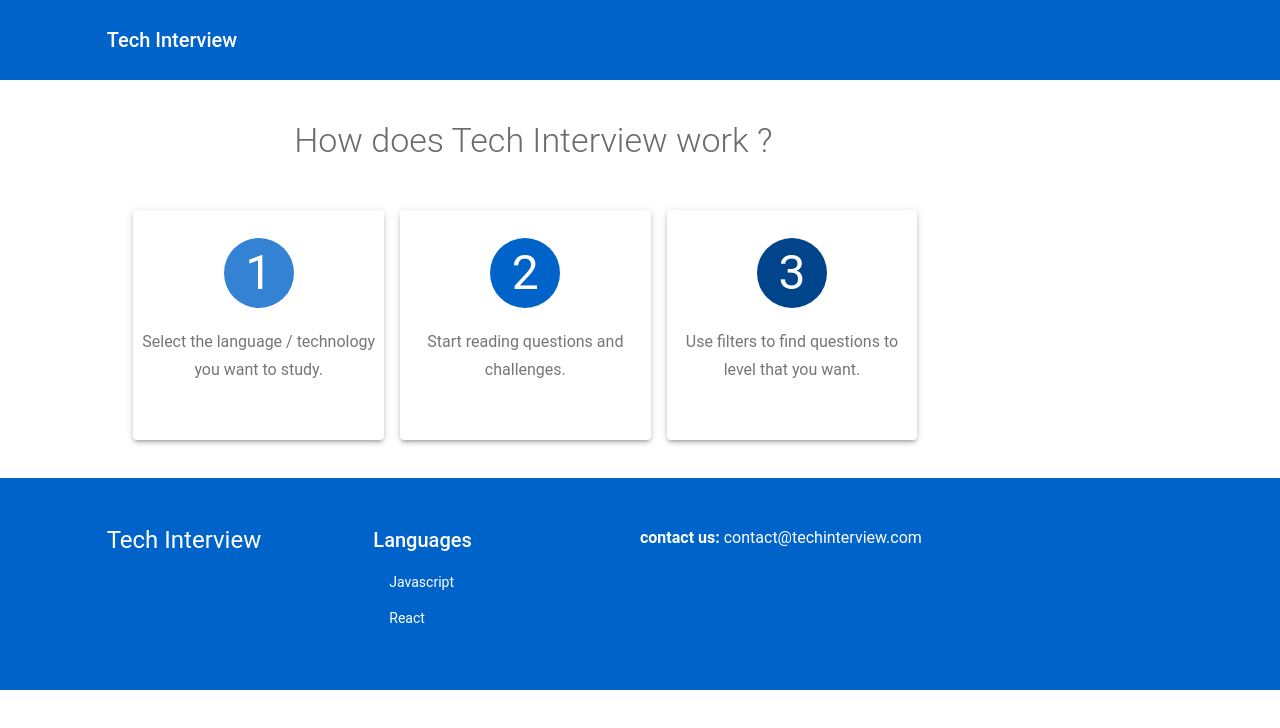
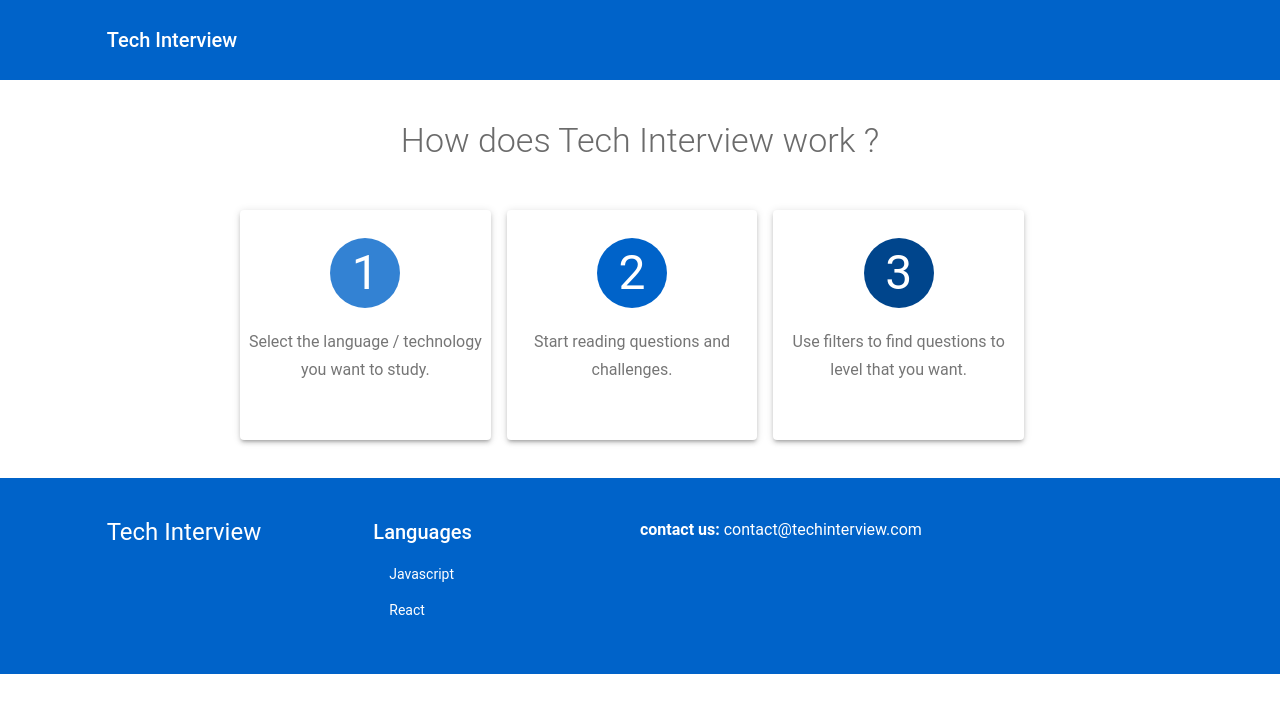
Before and after one commit to mauriciorj/tech-interview-nextjs, a Next.js app: page / in a window 1280 px wide. Shown: the top 728 px of the page. Built offline with nearby package versions, Linux system fonts and the light colour scheme.

Commit message:
Centralize three cards session

```diff
--- a/src/pages/index.tsx
+++ b/src/pages/index.tsx
@@ -17,9 +17,10 @@ const useStyles = makeStyles((theme) => ({
         backgroundColor: theme.palette.primary.main,
         display: 'flex'
     },
+    mainDiv: {
+        display: 'flex'
+    },
     footer: {
-        paddingTop: theme.spacing(1),
-        paddingBottom: theme.spacing(1),
         backgroundColor: theme.palette.primary.main,
         display: 'flex'
     }
@@ -52,7 +53,7 @@ export default function Home() {
                         <Header />
                     </Grid>
                 </Grid>
-                <Grid item xs={12}>
+                <Grid item xs={12} className={classes.mainDiv}>
                     <Grid item xs={1}></Grid>
                     <Grid item xs={10}>
                         <ThreeCards />
```
